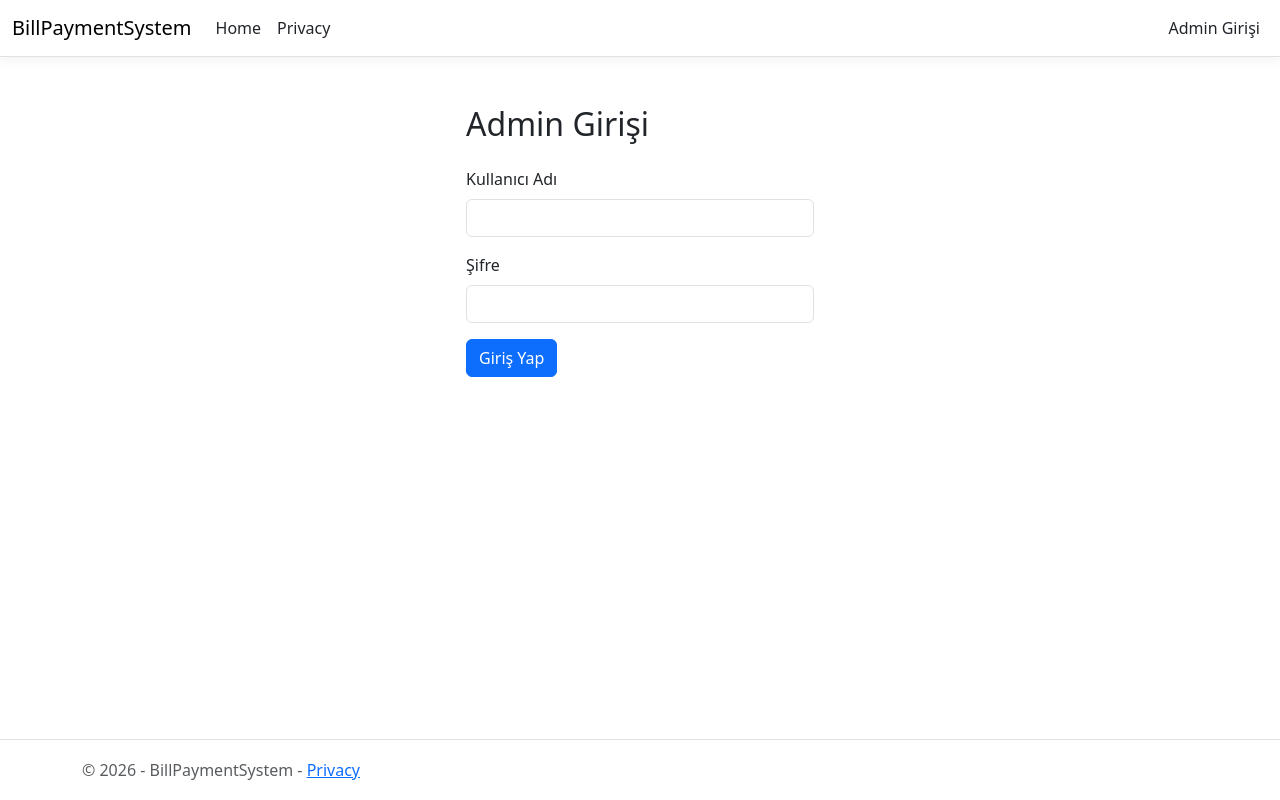
After one commit to Tobacconist/ASPNET-Core-Bill-Payment-System, an ASP.NET Core app: template BillPaymentSystem/Views/Account/Login.cshtml in a window 1280 px wide. The commit adds this page. Run offline with ASP.NET Core 8, Linux system fonts and the light colour scheme; the template is opened without the code that fills it, so the values that code supplies are empty; style sheets or scripts are compiled from the project's sources.

Commit message:
add cookie auth for admin panel

```diff
--- a/BillPaymentSystem/Controllers/BaslangicController.cs
+++ b/BillPaymentSystem/Controllers/BaslangicController.cs
@@ -1,3 +1,4 @@
+using Microsoft.AspNetCore.Authorization;
 using Microsoft.AspNetCore.Mvc;
 using BillPaymentSystem.Models;
 
@@ -12,6 +13,7 @@ namespace BillPaymentSystem.Controllers
             _context = context;
         }
 
+        [Authorize]
         public IActionResult AdminPanel()
         {
             return View(PanelModeli());
@@ -19,6 +21,7 @@ namespace BillPaymentSystem.Controllers
 
         [HttpPost]
         [ValidateAntiForgeryToken]
+        [Authorize]
         public IActionResult Sil(int FaturaNo)
         {
             var fatura = _context.Faturas.Find(FaturaNo);
@@ -32,6 +35,7 @@ namespace BillPaymentSystem.Controllers
 
         [HttpPost]
         [ValidateAntiForgeryToken]
+        [Authorize]
         public IActionResult YeniFaturaEkle([Bind("AboneNo,Name,FaturaType,Tarih,Tutar")] Fatura fatura)
         {
             if (!ModelState.IsValid)
--- /dev/null
+++ b/BillPaymentSystem/Views/Account/Login.cshtml
@@ -0,0 +1,31 @@
+@model LoginViewModel
+
+@{
+    ViewData["Title"] = "Admin Girişi";
+}
+
+<div class="container mt-5">
+    <div class="row justify-content-center">
+        <div class="col-md-4">
+            <h2 class="mb-4">Admin Girişi</h2>
+            <form asp-action="Login" asp-route-returnUrl="@ViewData["ReturnUrl"]" method="post">
+                <div asp-validation-summary="ModelOnly" class="text-danger"></div>
+                <div class="mb-3">
+                    <label asp-for="Username" class="form-label">Kullanıcı Adı</label>
+                    <input asp-for="Username" class="form-control" autocomplete="username" />
+                    <span asp-validation-for="Username" class="text-danger"></span>
+                </div>
+                <div class="mb-3">
+                    <label asp-for="Password" class="form-label">Şifre</label>
+                    <input asp-for="Password" class="form-control" autocomplete="current-password" />
+                    <span asp-validation-for="Password" class="text-danger"></span>
+                </div>
+                <button type="submit" class="btn btn-primary">Giriş Yap</button>
+            </form>
+        </div>
+    </div>
+</div>
+
+@section Scripts {
+    <partial name="_ValidationScriptsPartial" />
+}
--- a/BillPaymentSystem/Views/Shared/_Layout.cshtml
+++ b/BillPaymentSystem/Views/Shared/_Layout.cshtml
@@ -27,6 +27,25 @@
                             <a class="nav-link text-dark" asp-area="" asp-controller="Home" asp-action="Privacy">Privacy</a>
                         </li>
                     </ul>
+                    <ul class="navbar-nav">
+                        @if (User.Identity?.IsAuthenticated == true)
+                        {
+                            <li class="nav-item">
+                                <a class="nav-link text-dark" asp-controller="Baslangic" asp-action="AdminPanel">Admin Paneli</a>
+                            </li>
+                            <li class="nav-item">
+                                <form asp-controller="Account" asp-action="Logout" method="post">
+                                    <button type="submit" class="nav-link btn btn-link text-dark">Çıkış</button>
+                                </form>
+                            </li>
+                        }
+                        else
+                        {
+                            <li class="nav-item">
+                                <a class="nav-link text-dark" asp-controller="Account" asp-action="Login">Admin Girişi</a>
+                            </li>
+                        }
+                    </ul>
                 </div>
             </div>
         </nav>
--- a/BillPaymentSystem/appsettings.Development.json
+++ b/BillPaymentSystem/appsettings.Development.json
@@ -4,5 +4,10 @@
       "Default": "Information",
       "Microsoft.AspNetCore": "Warning"
     }
+  },
+  // Yalnızca yerel geliştirme için. Şifre: Fatura-7780021784
+  "AdminAuth": {
+    "Username": "admin",
+    "PasswordHash": "AQAAAAIAAYagAAAAEMeONvy6R1HwY+MZglyJubNsc2GZwbmcG6Nl+Py+I/w/KJ+8AV4Re8kL3w9UNf/6xQ=="
   }
 }
--- a/BillPaymentSystem/appsettings.json
+++ b/BillPaymentSystem/appsettings.json
@@ -5,5 +5,9 @@
       "Microsoft.AspNetCore": "Warning"
     }
   },
+  "AdminAuth": {
+    "Username": "",
+    "PasswordHash": ""
+  },
   "AllowedHosts": "*"
 }
```
Also changed, not shown: BillPaymentSystem/Controllers/AccountController.cs (added, +84 -0 lines), BillPaymentSystem/Models/LoginViewModel.cs (added, +14 -0 lines), BillPaymentSystem/Program.cs (+11 -0 lines).
